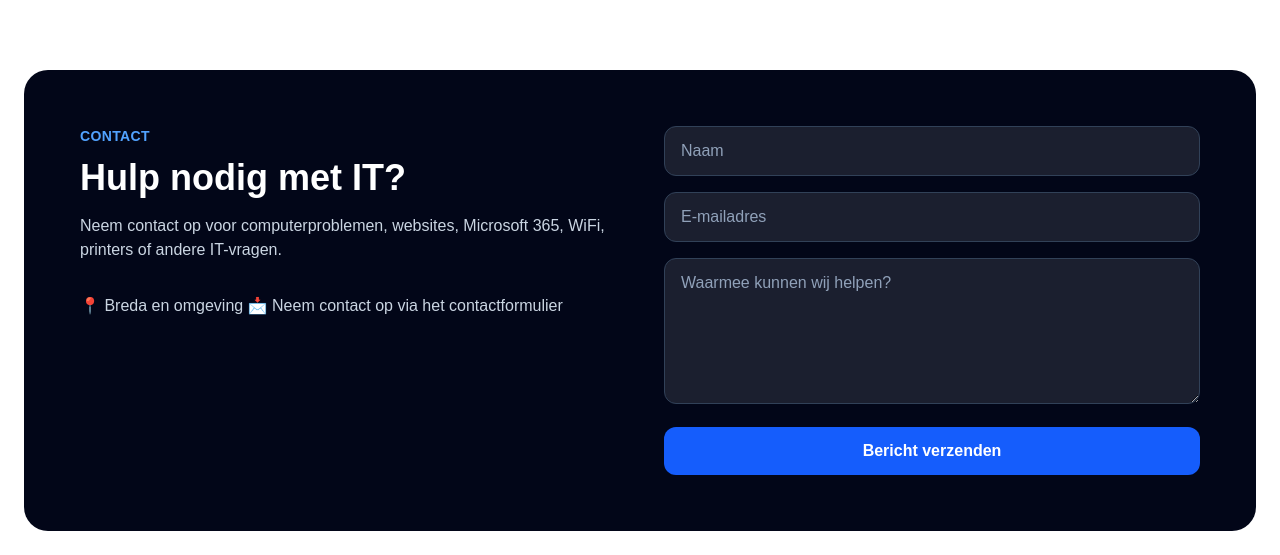
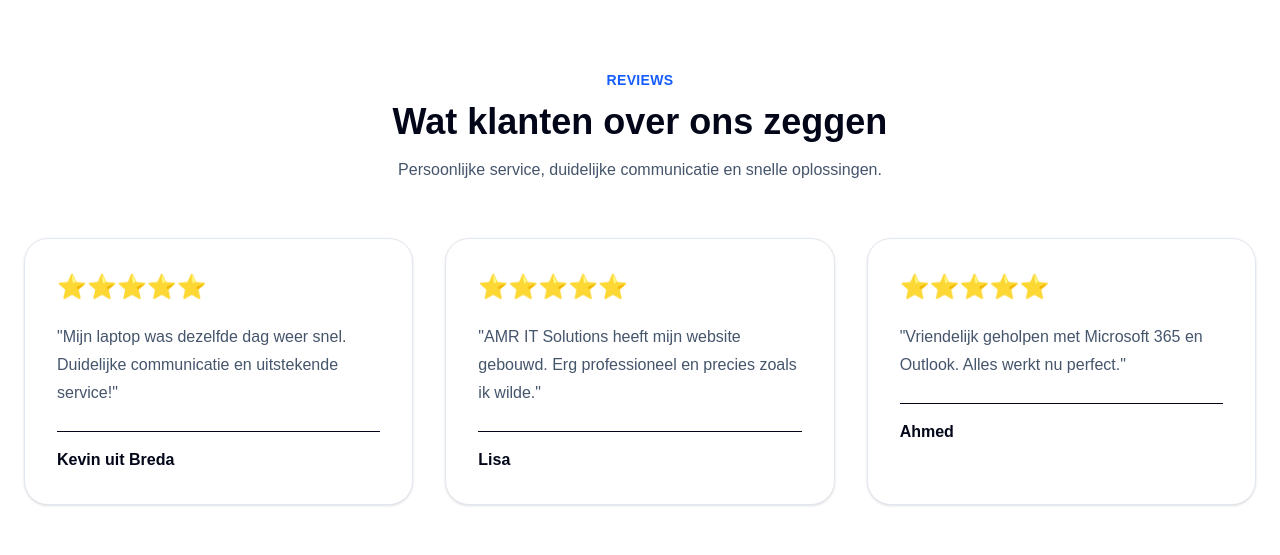
Before and after one commit to amritsolutions/amr-it-solutions, a Next.js app: page / in a window 1280 px wide. Shown: the part 3489-4044 px from the top of the page. Built offline with nearby package versions, Linux system fonts and the light colour scheme.

Commit message:
Reviews sectie toegevoegd

```diff
--- a/app/page.tsx
+++ b/app/page.tsx
@@ -7,6 +7,7 @@ import Portfolio from "@/components/Portfolio";
 import Contact from "@/components/Contact";
 import WhatsAppButton from "@/components/WhatsAppButton";
 import CookieBanner from "@/components/CookieBanner";
+import Reviews from "@/components/Reviews";
 export default function Home() {
   return (
     <main className="min-h-screen bg-white text-slate-950">
@@ -19,6 +20,7 @@ export default function Home() {
   <Services />
   <WhyUs />
   <Portfolio />
+  <Reviews />
   <Contact />
   <Footer />
   <WhatsAppButton />
--- /dev/null
+++ b/components/Reviews.tsx
@@ -0,0 +1,55 @@
+const reviews = [
+  {
+    name: "Kevin uit Breda",
+    text: "Mijn laptop was dezelfde dag weer snel. Duidelijke communicatie en uitstekende service!",
+  },
+  {
+    name: "Lisa",
+    text: "AMR IT Solutions heeft mijn website gebouwd. Erg professioneel en precies zoals ik wilde.",
+  },
+  {
+    name: "Ahmed",
+    text: "Vriendelijk geholpen met Microsoft 365 en Outlook. Alles werkt nu perfect.",
+  },
+];
+
+export default function Reviews() {
+  return (
+    <section className="mx-auto max-w-7xl px-6 py-24">
+      <div className="text-center">
+        <p className="text-sm font-semibold uppercase tracking-wide text-blue-600">
+          Reviews
+        </p>
+
+        <h2 className="mt-3 text-4xl font-bold">
+          Wat klanten over ons zeggen
+        </h2>
+
+        <p className="mx-auto mt-4 max-w-2xl text-slate-600">
+          Persoonlijke service, duidelijke communicatie en snelle oplossingen.
+        </p>
+      </div>
+
+      <div className="mt-14 grid gap-8 md:grid-cols-3">
+        {reviews.map((review) => (
+          <div
+            key={review.name}
+            className="rounded-3xl border border-slate-200 bg-white p-8 shadow-sm transition hover:-translate-y-1 hover:shadow-xl"
+          >
+            <div className="mb-5 text-2xl text-yellow-400">
+              ⭐⭐⭐⭐⭐
+            </div>
+
+            <p className="leading-7 text-slate-600">
+              "{review.text}"
+            </p>
+
+            <div className="mt-6 border-t pt-4">
+              <h3 className="font-semibold">{review.name}</h3>
+            </div>
+          </div>
+        ))}
+      </div>
+    </section>
+  );
+}
```
